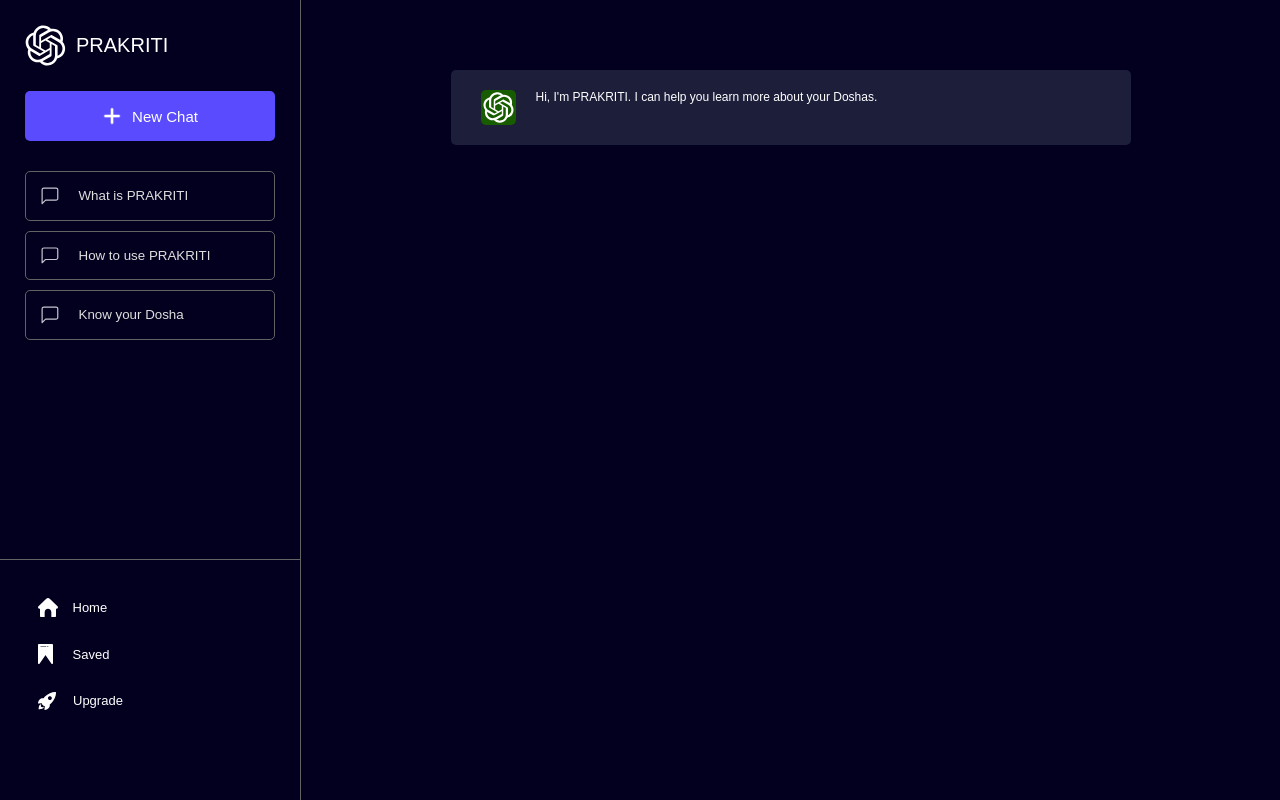
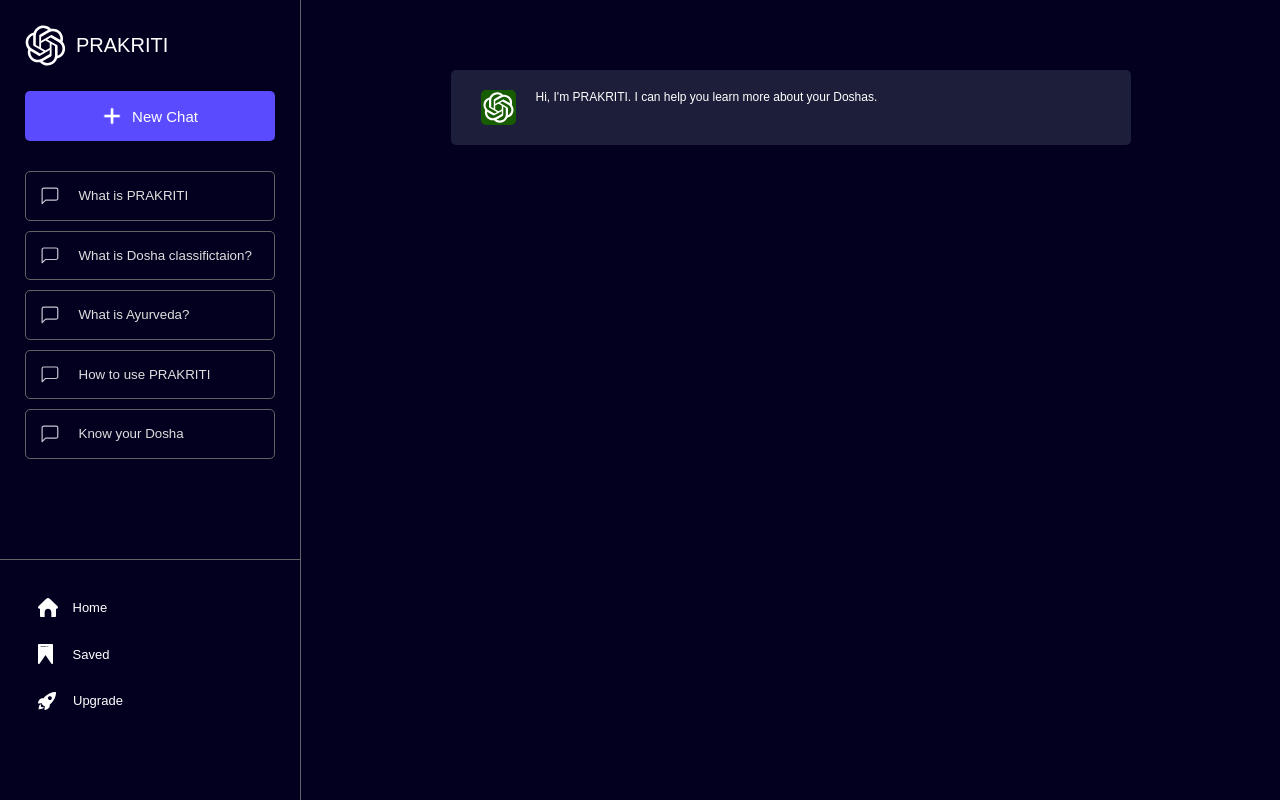
Before and after one commit to sahil-n06/prakriti, a React (Create React App) app: page / in a window 1280 px wide. Built offline with nearby package versions, Linux system fonts and the light colour scheme.

Commit message:
update app.js

```diff
--- a/src/App.js
+++ b/src/App.js
@@ -32,7 +32,7 @@ function App() {
     if (chatContainerRef.current) {
       chatContainerRef.current.scrollTo({
         top: chatContainerRef.current.scrollHeight,
-        behavior: 'smooth', // Add smooth scrolling animation
+        behavior: 'smooth',
       });
     }
   }, [chatMessages]);
@@ -75,6 +75,44 @@ function App() {
     }, 1000);
   };
 
+  const handleDosha = () => {
+    const userMessage = {
+      id: generateUniqueKey(), // Generate a unique ID
+      type: 'user',
+      text: 'What is Dosha classifictaion?',
+    };
+    setChatMessages(prevMessages => [...prevMessages, userMessage]);
+
+    const botResponse = {
+      id: generateUniqueKey(), // Generate a unique ID
+      type: 'bot',
+      text: 'checking what is dosha.',
+    };
+
+    setTimeout(() => {
+      setChatMessages(prevMessages => [...prevMessages, botResponse]);
+    }, 1000);
+  };
+
+  const handleAyurveda = () => {
+    const userMessage = {
+      id: generateUniqueKey(), // Generate a unique ID
+      type: 'user',
+      text: 'What is Ayurveda?',
+    };
+    setChatMessages(prevMessages => [...prevMessages, userMessage]);
+
+    const botResponse = {
+      id: generateUniqueKey(), // Generate a unique ID
+      type: 'bot',
+      text: 'checking what is ayurveda.',
+    };
+
+    setTimeout(() => {
+      setChatMessages(prevMessages => [...prevMessages, botResponse]);
+    }, 1000);
+  };
+
   const openQuiz = () => {
     setShowQuiz(true); // Set the state to true to display the quiz
   };
@@ -87,6 +125,8 @@ function App() {
           <button className='midBtn' onClick={() => { window.location.reload() }} ><img src={addBtn} alt='' className='addBtn' />New Chat</button>
           <div className='upperSideBottom'>
             <button className='query' onClick={handlePrakarti} value={'What is PRAKRITI'} ><img src={msgIcon} alt='' />What is PRAKRITI</button>
+            <button className='query' onClick={handleDosha} value={'What is Dosha classifictaion?'} ><img src={msgIcon} alt='' />What is Dosha classifictaion?</button>
+            <button className='query' onClick={handleAyurveda} value={'What is Ayurveda?'} ><img src={msgIcon} alt='' />What is Ayurveda?</button>
             <button className='query' onClick={handleQuery} value={'How to use PRAKRITI'} ><img src={msgIcon} alt='' />How to use PRAKRITI</button>
             <button className='query' onClick={openQuiz}><img src={msgIcon} alt='' />Know your Dosha</button>
           </div>
```
